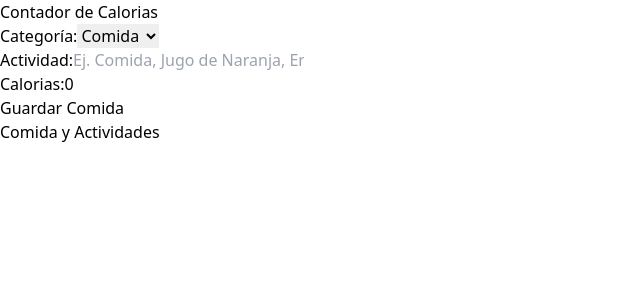
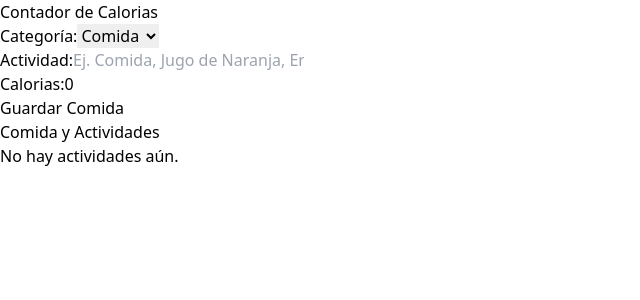
Before and after one commit to Jlydm/CalorieTracker, a React (Vite) app: page / in a window 1280 px wide. Shown: the top 300 px of the page, without its empty margins (0-640 px from the left). Built offline with nearby package versions, Linux system fonts and the light colour scheme.

Commit message:
Creando un mensaje cuando no hay actividades

```diff
--- a/src/components/ActivityList.tsx
+++ b/src/components/ActivityList.tsx
@@ -15,13 +15,19 @@
         (category: Activity['category']) => categories.map( cat => cat.id === category ? cat.name : '')
     , [activities])
 
+    const isEmptyActivities = useMemo(() => activities.length === 0, [activities])
+
   return (
     <>
         <h2 className="text-4xl font-bold text-slate-600 text-center">
             Comida y Actividades
         </h2>
 
-        {activities.map( activity => (
+
+        { isEmptyActivities ?
+            <p className='text-center my-5'>No hay actividades aún.</p>
+        :
+            activities.map( activity => (
                 <div key={activity.id} className="px-5 py-10 bg-white mt-5 flex justify-between">
                     <div className="space-y-2 relative">
                         <p className={`absolute -top-8 -left-8 px-10 py-2 text-white uppercase font-bold
@@ -52,7 +58,8 @@
                         </button>
                     </div>
                 </div>
-        ))}
+            ))
+        }
     </>
   )
 }
```
Lines whose indentation alone changed are shown as unchanged.
